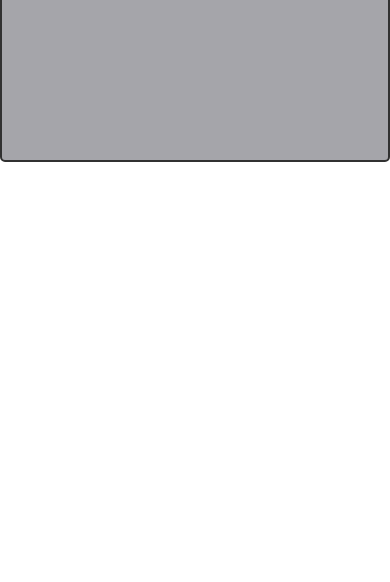
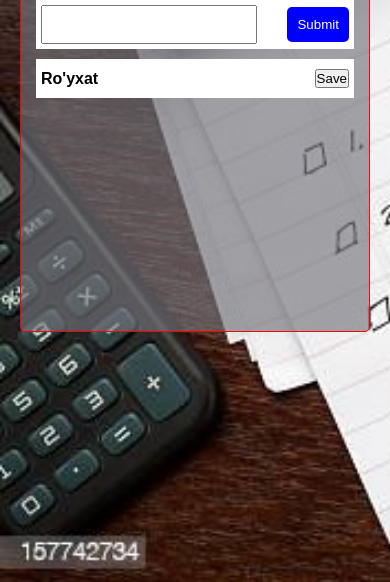
Before and after one commit to Usmonjon001/Todo-List, a plain HTML site: page index.html in a window 390 px wide. Shown: the part 318-900 px from the top of the page. Before the commit the page ends 844 px from the top, so only its background shows below. Drawn offline with Linux system fonts and the light colour scheme.

Commit message:
responsive

```diff
--- a/index.html
+++ b/index.html
@@ -1,5 +1,6 @@
 <!DOCTYPE html>
 <html>
+<meta name="viewport" content="width=device-width, initial-scale=1.0">
 <link rel="stylesheet" href="./main.css">
 <body>
 
--- a/main.css
+++ b/main.css
@@ -6,7 +6,9 @@
 
 body {
     font-family: arial;
-
+    background-image: url('./todo.jpeg');
+    background-repeat: no-repeat;
+    background-size: cover;
 }
 
 .title {
@@ -87,3 +89,11 @@ body {
     justify-content: space-between;
     padding: 15px 5px;
 }
+
+@media screen and (max-width: 768px) {
+    .container{
+        width: 350px;
+        margin: 250px auto;
+        border: 1px solid red;
+    }
+}
```
Also changed, not shown: todo.jpeg (added).
